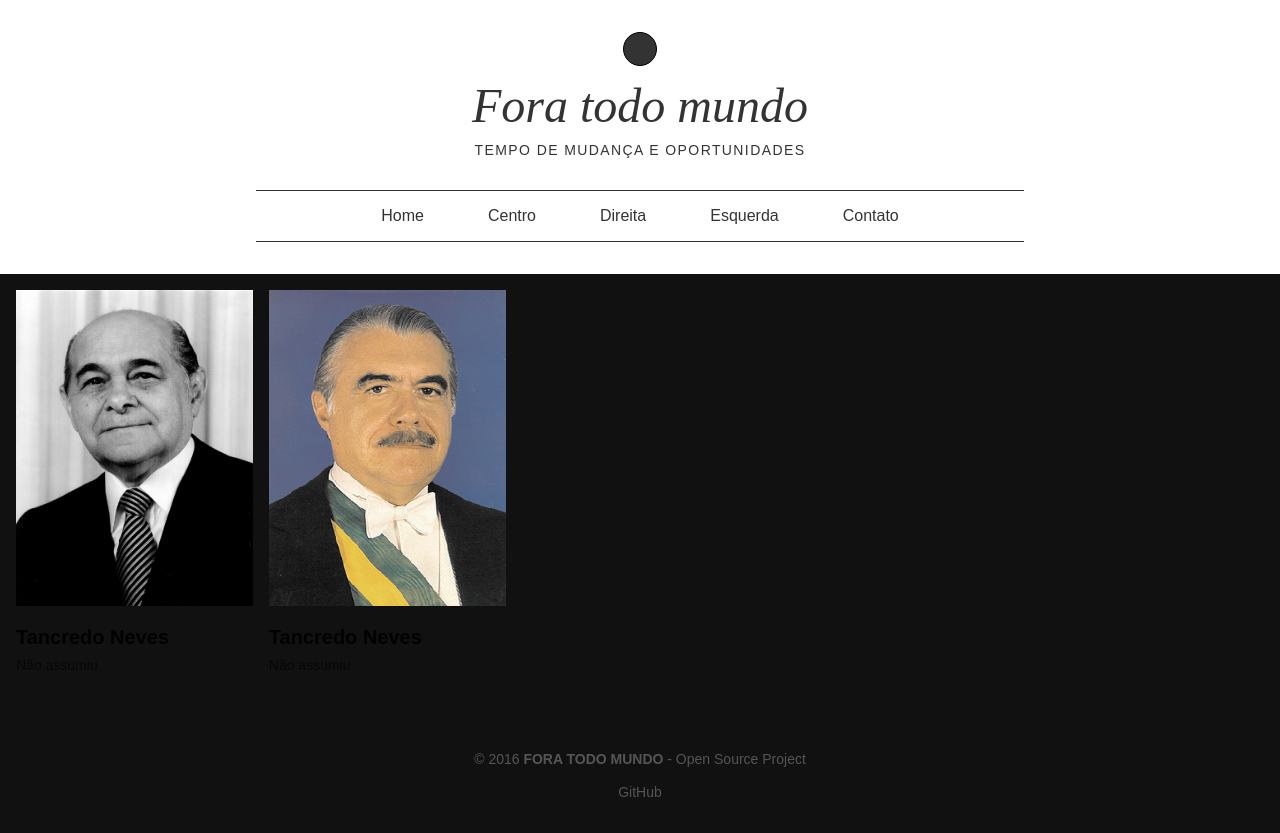
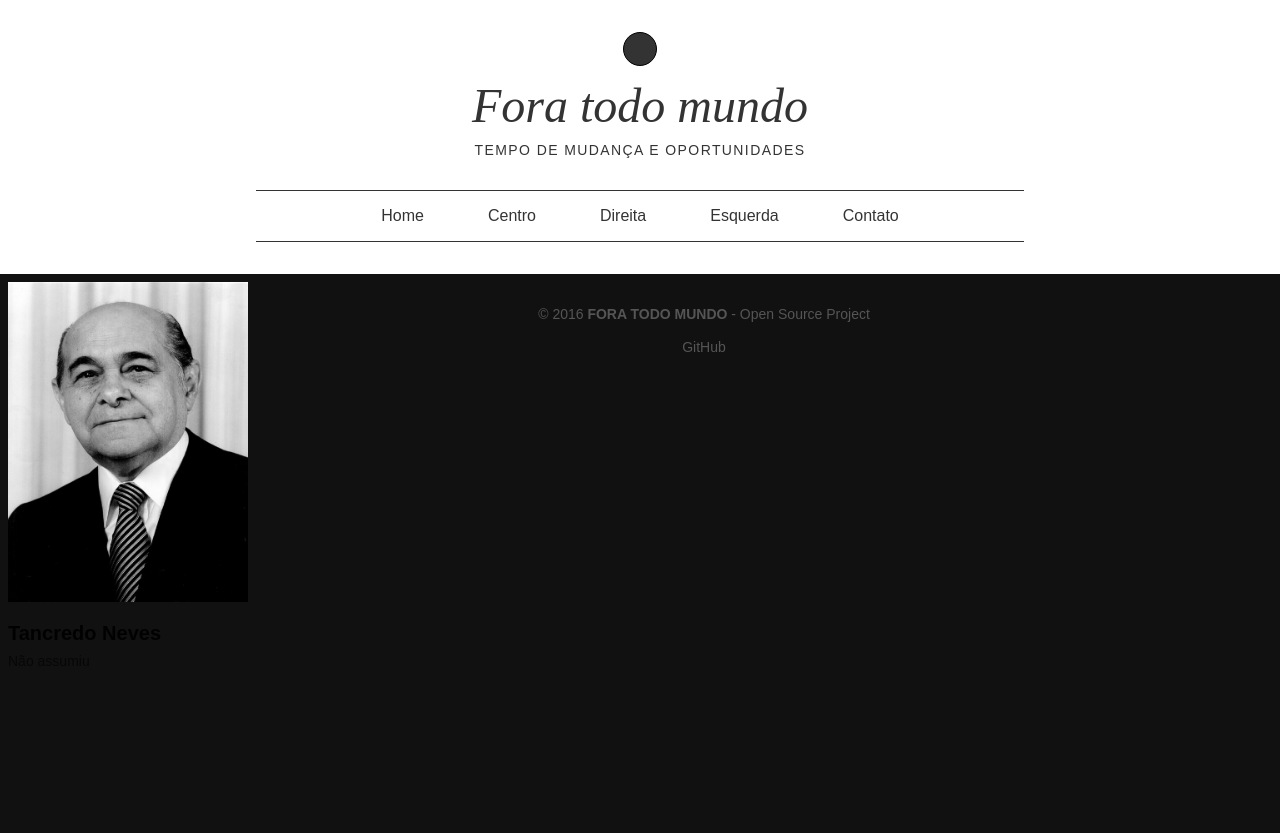
Before and after one commit to henriqueadonai/foratodomundo, a React (Create React App) app: page / in a window 1280 px wide. After the commit the page ends 800 px from the top, so only its background shows below. Built offline with nearby package versions, Linux system fonts and the light colour scheme.

Commit message:
Preparando lista de presidentes com a classe presidente

```diff
--- a/src/App.js
+++ b/src/App.js
@@ -3,6 +3,7 @@ import logo from './logo.svg';
 import './App.css';
 import 'tachyons';
 import ListaPresidente from './ListaPresidentes';
+
 
 
 class App extends Component {
@@ -13,17 +14,31 @@ class App extends Component {
       presidentes : []
     }
 
-    presidentes : [
+
+    this.state.presidentes = [
       {id:1, nome:'Tancredo Neves', foto:'./img/Presidentes/TancredoNeves.jpg',mandato:'Não Assumiu'},
       {id:2, nome:'Sarney' , foto:'./img/Presidentes/Sarney.jpg',mandato:'1985-1990'},
       {id:3, nome:'Fernando Collor' , foto:'./img/Presidentes/Fernando_collor.jpg',mandato:'1990-1992'},
       {id:4, nome:'Itamar Franco' , foto:'./img/Presidentes/ItamarFranco.jpg',mandato:'1992-1994'},
       {id:5, nome:'Fernando Henrique' , foto:'./img/Presidentes/FernandoHenrique.jpg',mandato:'1994-2002'},
-      {id:6, nome:'Lula', foto:'',mandato:'./img/Presidentes/Lula.jpg', mandato:'2002-2010'},
-      {id:7, nome:'Dima', foto:'',mandato:'./img/Presidentes/Dilma.jpg', mandato:'2011-2016'},
-      {id:7, nome:'Temer', foto:'',mandato:'./img/Presidentes/Temer.jpg', mandato:'Atualidade'}
+      {id:6, nome:'Lula', foto:'./img/Presidentes/Lula.jpg', mandato:'2002-2010'},
+      {id:7, nome:'Dima', foto:'./img/Presidentes/Dilma.jpg', mandato:'2011-2016'},
+      {id:7, nome:'Temer', foto:'./img/Presidentes/Temer.jpg', mandato:'Atualidade'}
     ]
-  }
+
+  // setTimeout(() => {
+  //   presidentes : [
+  //     {id:1, nome:'Tancredo Neves', foto:'./img/Presidentes/TancredoNeves.jpg',mandato:'Não Assumiu'},
+  //     {id:2, nome:'Sarney' , foto:'./img/Presidentes/Sarney.jpg',mandato:'1985-1990'},
+  //     {id:3, nome:'Fernando Collor' , foto:'./img/Presidentes/Fernando_collor.jpg',mandato:'1990-1992'},
+  //     {id:4, nome:'Itamar Franco' , foto:'./img/Presidentes/ItamarFranco.jpg',mandato:'1992-1994'},
+  //     {id:5, nome:'Fernando Henrique' , foto:'./img/Presidentes/FernandoHenrique.jpg',mandato:'1994-2002'},
+  //     {id:6, nome:'Lula', foto:'./img/Presidentes/Lula.jpg', mandato:'2002-2010'},
+  //     {id:7, nome:'Dima', foto:'./img/Presidentes/Dilma.jpg', mandato:'2011-2016'},
+  //     {id:7, nome:'Temer', foto:'./img/Presidentes/Temer.jpg', mandato:'Atualidade'}
+  //   ]
+  // },2000);
+}
 
   render() {
     return (
--- a/src/ListaPresidentes.js
+++ b/src/ListaPresidentes.js
@@ -1,31 +1,14 @@
-import React, { Component, PropTypes } from 'react';
+import React, { Component } from 'react';
+import Presidente from './Presidente';
 
 export default class ListaPresidentes extends Component{
-
     render(){
+      console.log("propssss")
+      console.log(this.props);
         return (
-          <section className="cf w-100 pa2-ns">
-            <article className="fl w-100 w-50-m  w-20-ns pa2-ns">
-              <div className="aspect-ratio aspect-ratio--3x4 grow">
-                <img src={require('./img/Presidentes/TancredoNeves.jpg')}
-                className="db bg-center cover aspect-ratio--object " />
-              </div>
-              <a href="#0" className="ph2 ph0-ns pb3 link db">
-                <h3 className="f5 f4-ns mb0 black-90">Tancredo Neves</h3>
-                <h3 className="f6 f5 fw4 mt2 black-60">Não assumiu</h3>
-              </a>
-            </article>
-            <article className="fl w-100 w-50-m  w-20-ns pa2-ns">
-              <div className="aspect-ratio aspect-ratio--3x4">
-                <img src={require('./img/Presidentes/Sarney.jpg')}
-                className="db bg-center cover aspect-ratio--object" />
-              </div>
-              <a href="#0" className="ph2 ph0-ns pb3 link db">
-                <h3 className="f5 f4-ns mb0 black-90">Tancredo Neves</h3>
-                <h3 className="f6 f5 fw4 mt2 black-60">Não assumiu</h3>
-              </a>
-              </article>
-         </section>
+          <div>
+              <Presidente />
+         </div>
         )
     }
 }
--- /dev/null
+++ b/src/Presidente.js
@@ -0,0 +1,22 @@
+import React, {Component} from 'react';
+
+export default class Presidente extends Component{
+
+    render(){
+      console.log('presidente');
+      console.log('going on');
+        return (
+          <article className="fl w-100 w-50-m  w-20-ns pa2-ns">
+              <div className="aspect-ratio aspect-ratio--3x4 grow">
+                <img src={require('./img/Presidentes/TancredoNeves.jpg')}
+                className="db bg-center cover aspect-ratio--object " />
+              </div>
+              <a href="#0" className="ph2 ph0-ns pb3 link db">
+                <h3 className="f5 f4-ns mb0 black-90">Tancredo Neves</h3>
+                <h3 className="f6 f5 fw4 mt2 black-60">Não assumiu</h3>
+              </a>
+              </article>
+
+        );
+    }
+}
```
